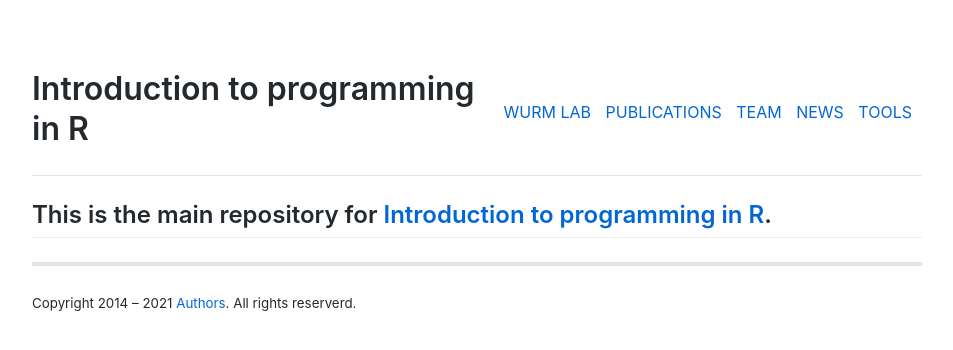
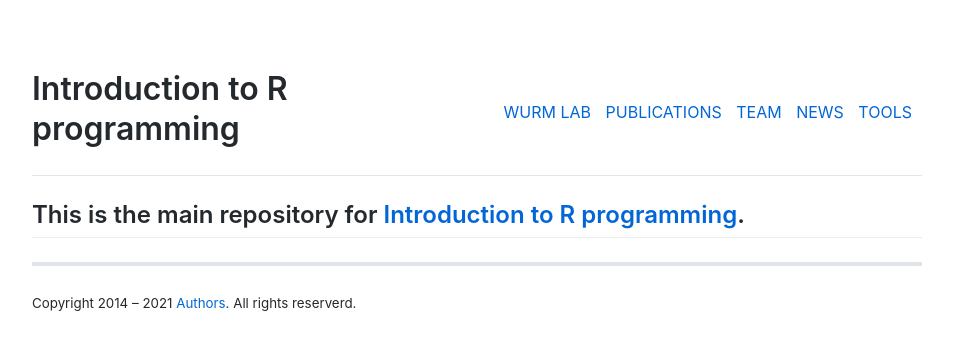
Before and after one commit to wurmlab/SBC361-programming-in-R, a Jekyll site: the page built from index.md, in a window 1280 px wide. Shown: the top 350 px of the page, without its empty margins (163-1116 px from the left). Built offline with Jekyll 4.4.1, drawn with Linux system fonts in a browser that asks for light colours.

```diff
--- a/_config.yml
+++ b/_config.yml
@@ -18,7 +18,7 @@
 # You can create any custom variable you would like, and they will be accessible
 # in the templates via {{ site.myvariable }}.
 
-title: Introduction to programming in R
+title: Introduction to R programming
 email:
 description: >- # this means to ignore newlines until "baseurl:"
   This is the main repository for Yannick Wurm's introduction to R programming for biologists.
```
